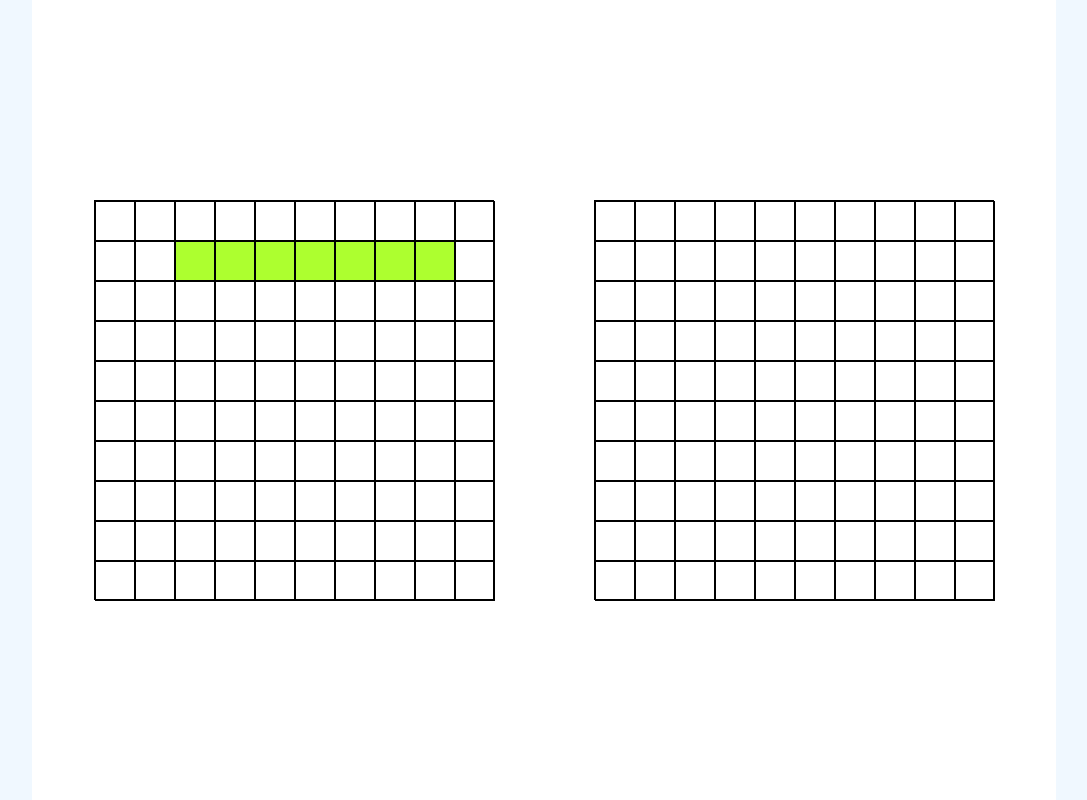
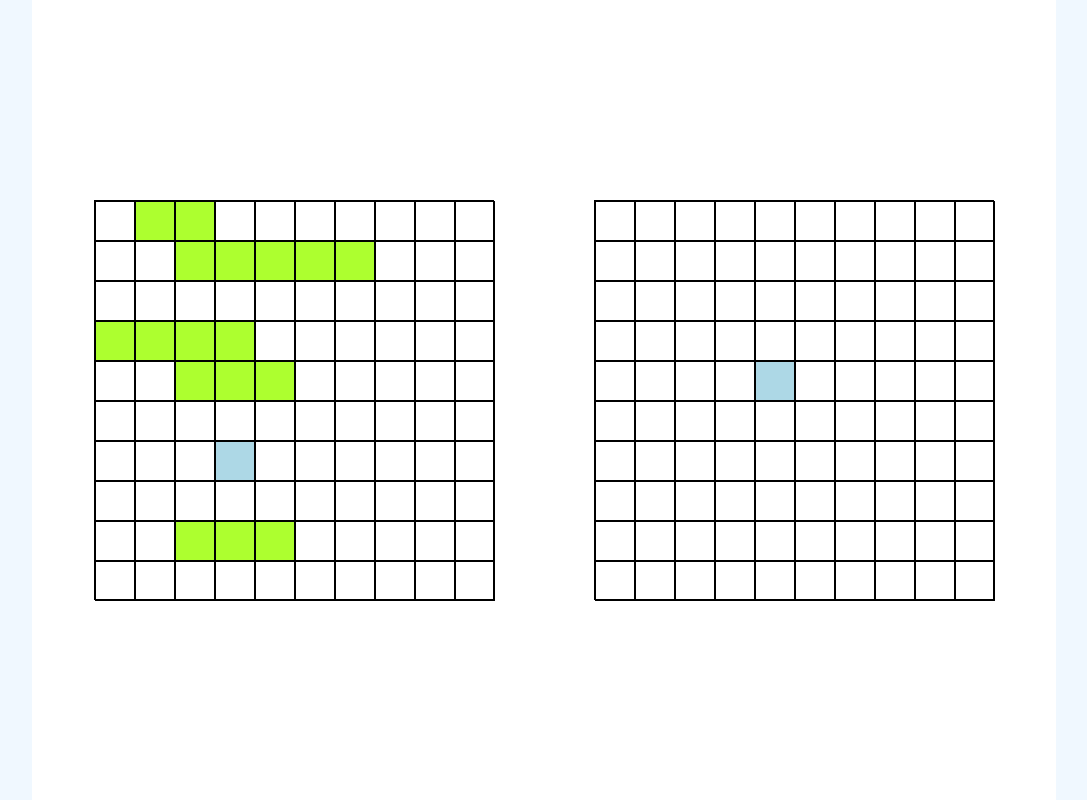
Before and after one commit to R4hul36/odin-battleship, a website with bundled scripts: page src/index.html in a window 1280 px wide. Both pictures are taken after a click on the element 890 px from the left and 400 px from the top of the page. Shown: the whole page, without its empty margins (96-1183 px from the left). Built offline with nearby package versions, Linux system fonts and the light colour scheme.

Commit message:
created placeship util to automatically place five ships

```diff
--- a/src/modules/game.js
+++ b/src/modules/game.js
@@ -2,6 +2,7 @@ import Ship from './ship.js'
 import Player from './player.js'
 import renderGameBoard from './domController.js'
 import generateRandomCoordinates from '../utils/generateCoordinates.js'
+import { placeShips } from '../utils/placeShips.js'
 
 export default function gameEngine() {
   let gameRunning = true
@@ -13,12 +14,14 @@ export default function gameEngine() {
 
   function startGame() {
     humanPlayer = Player('Human')
-    const ship1 = Ship(7)
-    humanPlayer.placeShipsHorizontally(ship1, [1, 2])
+    // const ship1 = Ship(7)
+    // humanPlayer.placeShipsHorizontally(ship1, [1, 2])
+    placeShips(humanPlayer)
 
     computerPlayer = Player('Computer')
-    const ship2 = Ship(3)
-    computerPlayer.placeShipsHorizontally(ship2, [4, 1])
+    // const ship2 = Ship(3)
+    // computerPlayer.placeShipsHorizontally(ship2, [4, 1])
+    placeShips(computerPlayer)
   }
 
   function getHumanPlayer() {
--- a/src/modules/player.js
+++ b/src/modules/player.js
@@ -9,7 +9,10 @@ export default function Player(name) {
   }
 
   function placeShipsHorizontally(ship, coord) {
-    board.placeShipsHorizontally(ship, coord)
+    if(board.placeShipsHorizontally(ship, coord)) {
+      return true
+    }
+    return false
   }
 
   function receiveAttack(x, y) {
--- a/src/styles.css
+++ b/src/styles.css
@@ -50,3 +50,7 @@ body {
 .ship-hit {
   text-align: center;
 }
+
+.miss {
+  background-color: lightblue;
+}
--- /dev/null
+++ b/src/utils/placeShips.js
@@ -0,0 +1,16 @@
+import Ship from "../modules/ship.js";
+import generateRandomCoordinates from "./generateCoordinates.js";
+
+
+export function placeShips (player) {
+    const shipSizes = [2, 3, 3, 4, 5]
+
+    for(let i =0; i<shipSizes.length; i++) {
+        const ship = Ship(shipSizes[i])
+        let coords = generateRandomCoordinates()
+        while(!player.placeShipsHorizontally(ship, coords)){
+            coords = generateRandomCoordinates()
+        }
+    }
+
+}
```
